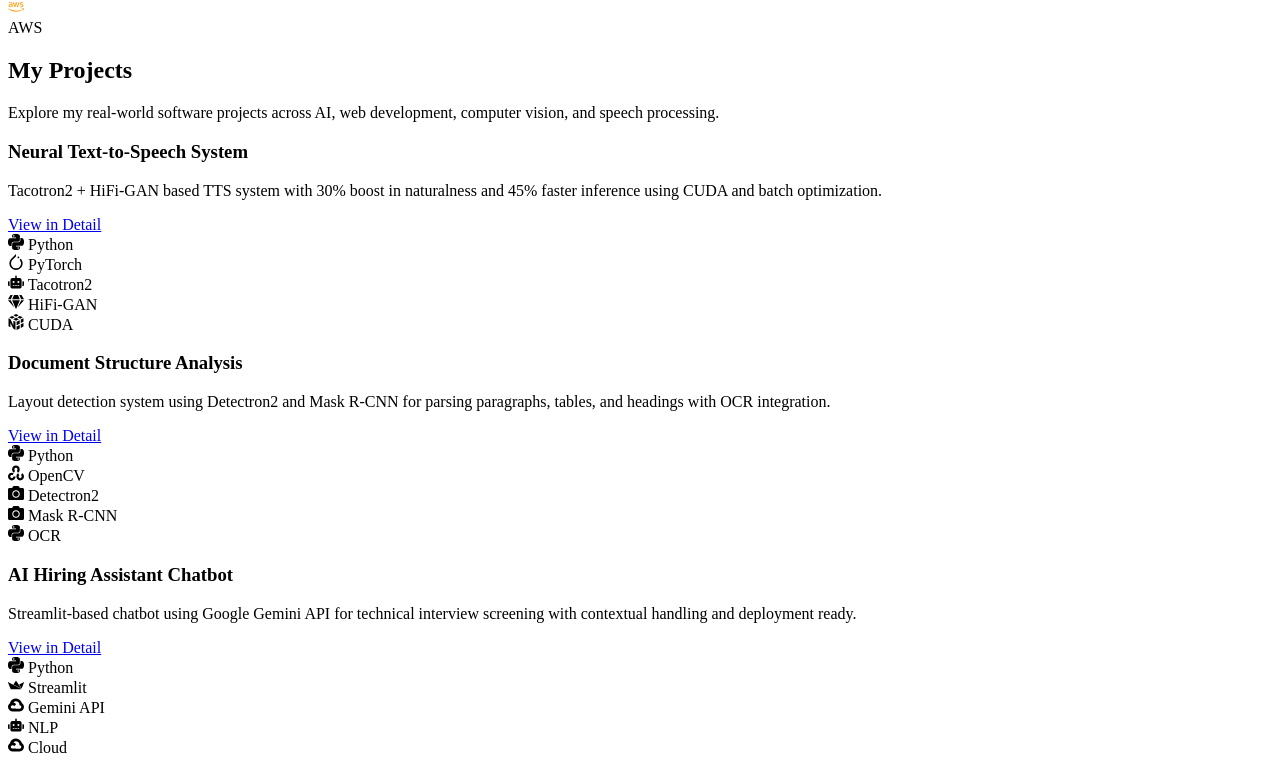
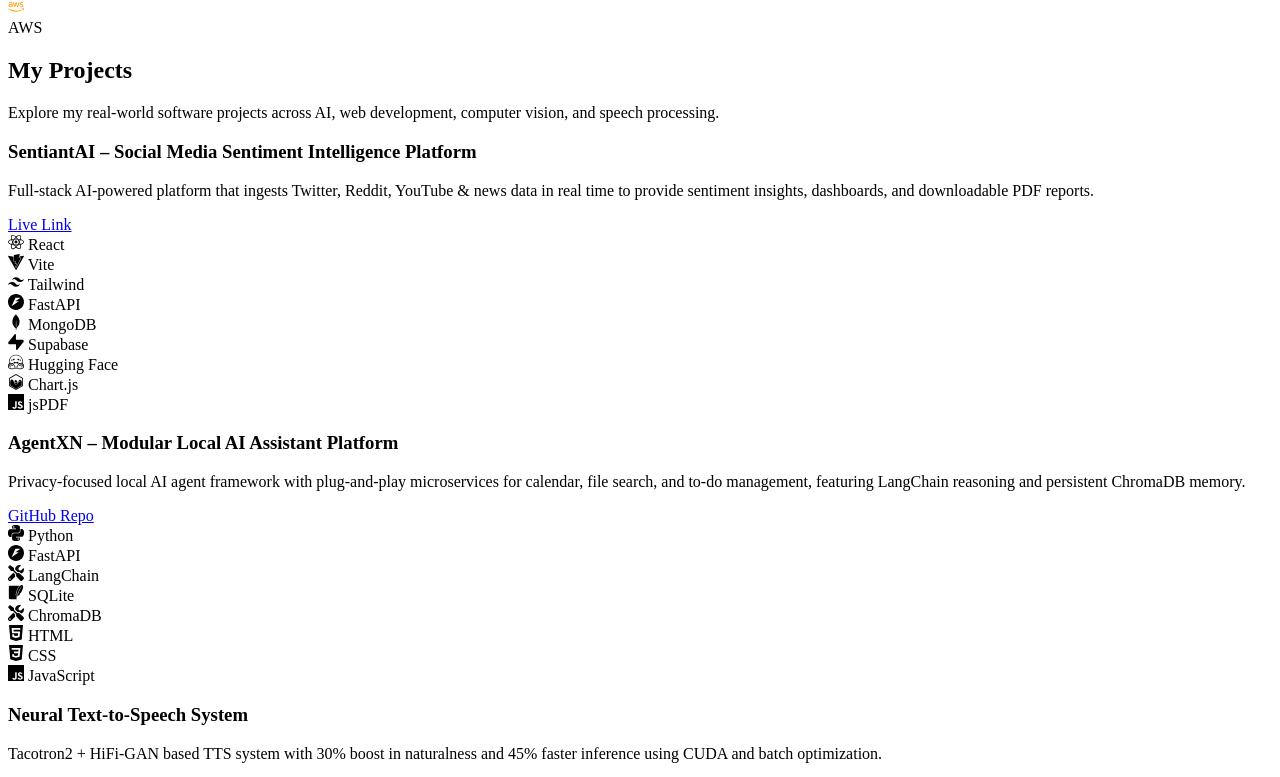
Before and after one commit to Ridh1234/Portfolio_Website, a React (Vite) app in the folder client/: page / in a window 1280 px wide. Shown: the part 6614-7391 px from the top of the page. Built offline with nearby package versions, Linux system fonts and the light colour scheme.

Commit message:
Added newly developed projects

```diff
--- a/client/src/sections/Projects.tsx
+++ b/client/src/sections/Projects.tsx
@@ -14,6 +14,13 @@ import {
   SiGithub,
   SiGooglecloud,
   SiFastapi,
+  SiTailwindcss,
+  SiMongodb,
+  SiSupabase,
+  SiVite,
+  SiChartdotjs,
+  SiHuggingface,
+  SiSqlite,
 } from "react-icons/si";
 import { FaGem, FaRobot, FaCamera, FaTools } from "react-icons/fa";
 
@@ -39,15 +46,41 @@ const iconMap: Record<string, JSX.Element> = {
   Frontend: <SiReact className="text-xl" />,
   Surveillance: <FaCamera className="text-xl" />,
   Security: <FaCamera className="text-xl" />,
+  Tailwind: <SiTailwindcss className="text-xl" />,
+  Vite: <SiVite className="text-xl" />,
+  MongoDB: <SiMongodb className="text-xl" />,
+  Supabase: <SiSupabase className="text-xl" />,
+  "Hugging Face": <SiHuggingface className="text-xl" />,
+  "Chart.js": <SiChartdotjs className="text-xl" />,
+  jsPDF: <SiJavascript className="text-xl" />,
+  SQLite: <SiSqlite className="text-xl" />,
+  FastAPI: <SiFastapi className="text-xl" />,
 };
 
 const projects = [
+  {
+    title: "SentiantAI – Social Media Sentiment Intelligence Platform",
+    description:
+      "Full-stack AI-powered platform that ingests Twitter, Reddit, YouTube & news data in real time to provide sentiment insights, dashboards, and downloadable PDF reports.",
+    tags: ["React", "Vite", "Tailwind", "FastAPI", "MongoDB", "Supabase", "Hugging Face", "Chart.js", "jsPDF"],
+    github: "https://sentiant-ai.vercel.app/",
+    buttonText: "Live Link",
+  },
+  {
+    title: "AgentXN – Modular Local AI Assistant Platform",
+    description:
+      "Privacy-focused local AI agent framework with plug-and-play microservices for calendar, file search, and to-do management, featuring LangChain reasoning and persistent ChromaDB memory.",
+    tags: ["Python", "FastAPI", "LangChain", "SQLite", "ChromaDB", "HTML", "CSS", "JavaScript"],
+    github: "https://github.com/Ridh1234/AgentXN",
+    buttonText: "GitHub Repo",
+  },
   {
     title: "Neural Text-to-Speech System",
     description:
       "Tacotron2 + HiFi-GAN based TTS system with 30% boost in naturalness and 45% faster inference using CUDA and batch optimization.",
     tags: ["Python", "PyTorch", "Tacotron2", "HiFi-GAN", "CUDA"],
-    github: "https://github.com/Ridh1234/Speech-Synthesis",
+    github: "https://huggingface.co/spaces/hridyansh22/Speech-Synthesis",
+    buttonText:"Live Link",
   },
   {
     title: "Document Structure Analysis",
@@ -140,7 +173,7 @@ const Projects = () => {
                   rel="noopener noreferrer"
                   className="inline-block mt-2 px-5 py-2 text-white bg-blue-700 hover:bg-blue-800 text-sm font-medium rounded-full"
                 >
-                  View in Detail
+                  {project.buttonText ?? "View in Detail"}
                 </a>
               </div>
               <div className="flex-1 flex flex-wrap gap-3 items-start mt-4 md:mt-0">
```
